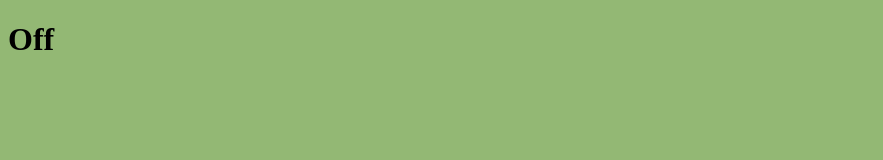
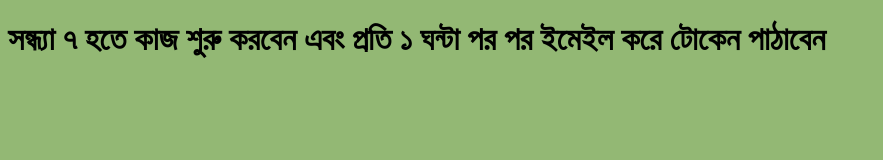
Before and after one commit to tindjoin/tindjoin.github.io, a plain HTML site: page index.html in a window 1280 px wide. Shown: the whole page, without its empty margins (0-883 px from the left). Drawn offline with Linux system fonts and the light colour scheme.

Commit message:
Update index.html

```diff
--- a/index.html
+++ b/index.html
@@ -11,7 +11,7 @@ body {
 </head>
 <body>
 
-<h1>Off </h1>
+<h1>সন্ধ্যা ৭ হতে কাজ শুরু করবেন এবং প্রতি ১ ঘন্টা পর পর ইমেইল করে টোকেন পাঠাবেন  </h1>
 <br>
 
 </body>
```
